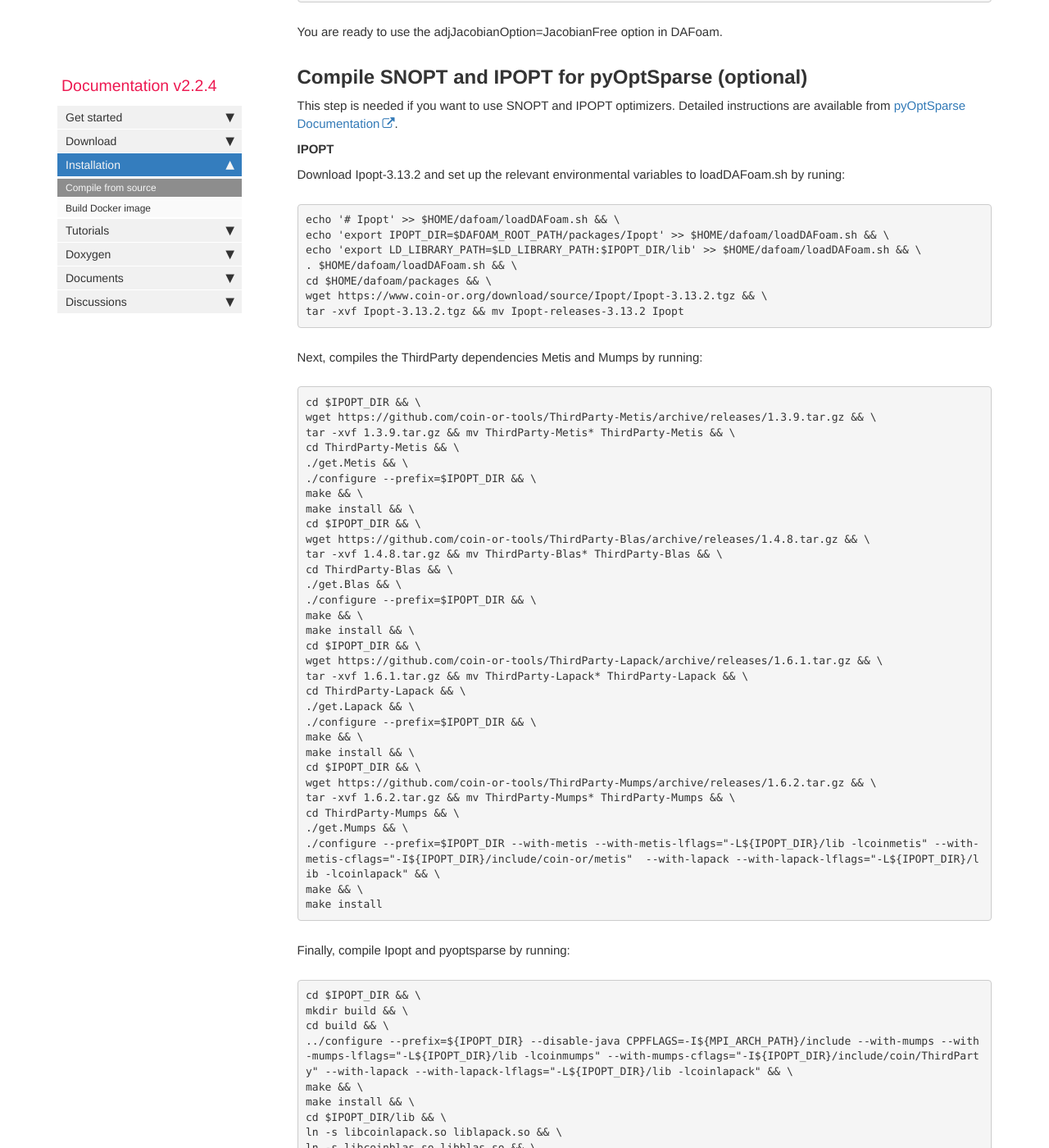
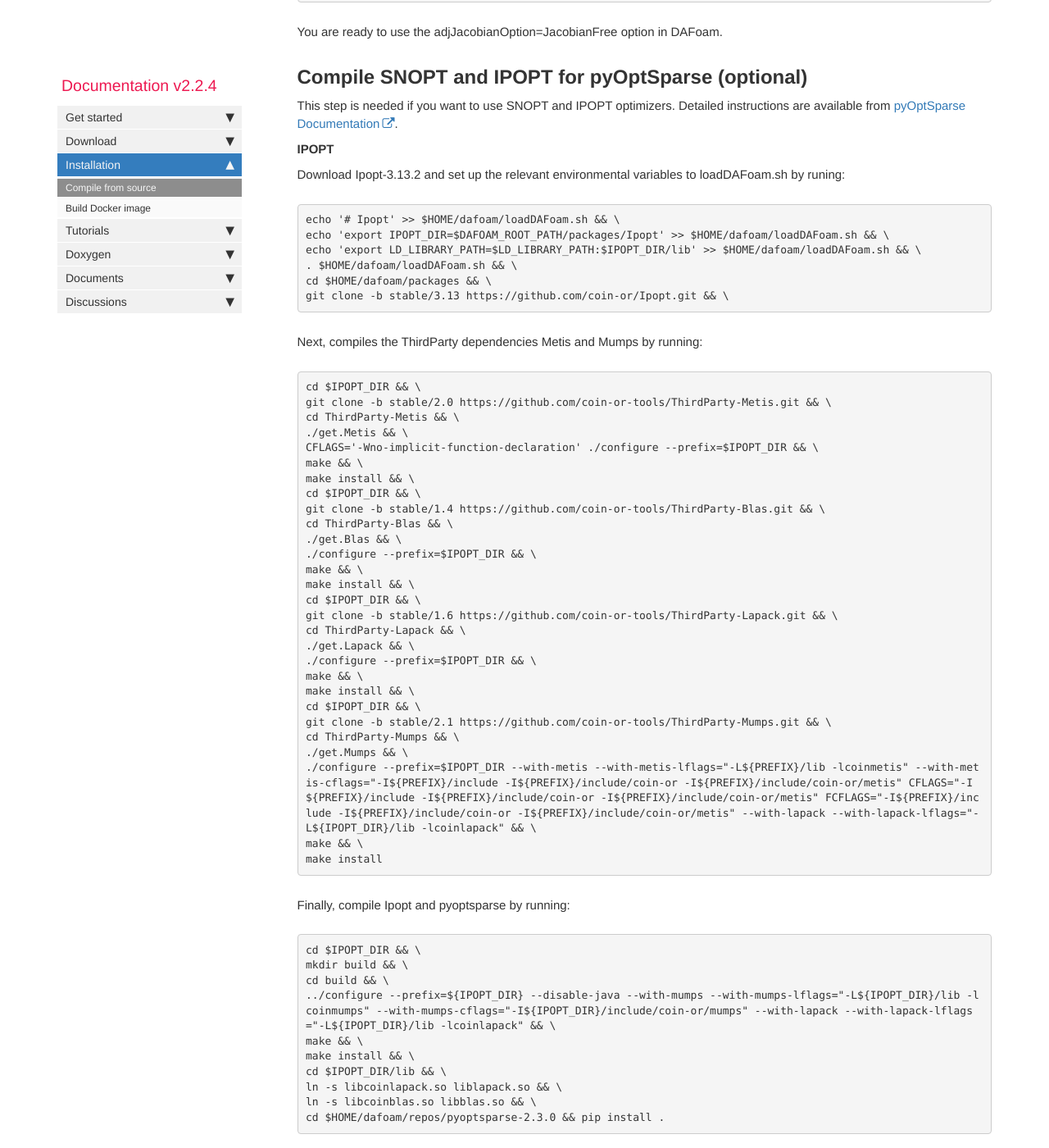
Before and after one commit to DAFoam/DAFoam.github.io, a Jekyll site: the page built from pages/mydoc/mydoc_installation_source.md, in a window 1280 px wide and 1400 px high, scrolled down 7948 px. Shown: the whole window at 82% size. Built offline with Jekyll 4.4.1, drawn with Linux system fonts in a browser that asks for light colours; comment, search, counter and statistics services are not loaded; some of the changed text lies outside the part shown.

Commit message:
content update

```diff
--- a/pages/mydoc/mydoc_installation_source.md
+++ b/pages/mydoc/mydoc_installation_source.md
@@ -24,7 +24,7 @@ Run this on terminal to install prerequisites:
 
 <pre>
 sudo apt-get update && \
-sudo apt-get install -y build-essential flex bison cmake zlib1g-dev libboost-system-dev libboost-thread-dev libreadline-dev libncurses-dev libxt-dev freeglut3-dev texinfo libscotch-dev libcgal-dev gfortran swig wget vim cmake-curses-gui libfl-dev apt-utils libibverbs-dev ca-certificates pkg-config --no-install-recommends
+sudo apt-get install -y build-essential flex bison cmake zlib1g-dev libboost-system-dev libboost-thread-dev libreadline-dev libncurses-dev libxt-dev freeglut3-dev texinfo libscotch-dev libcgal-dev gfortran swig wget git vim cmake-curses-gui libfl-dev apt-utils libibverbs-dev ca-certificates pkg-config --no-install-recommends
 </pre>
 
 ## **Root folder**
@@ -367,43 +367,38 @@ echo 'export IPOPT_DIR=$DAFOAM_ROOT_PATH/packages/Ipopt' >> $HOME/dafoam/loadDAF
 echo 'export LD_LIBRARY_PATH=$LD_LIBRARY_PATH:$IPOPT_DIR/lib' >> $HOME/dafoam/loadDAFoam.sh && \
 . $HOME/dafoam/loadDAFoam.sh && \
 cd $HOME/dafoam/packages && \
-wget https://www.coin-or.org/download/source/Ipopt/Ipopt-3.13.2.tgz && \
-tar -xvf Ipopt-3.13.2.tgz && mv Ipopt-releases-3.13.2 Ipopt
+git clone -b stable/3.13 https://github.com/coin-or/Ipopt.git && \
 </pre>
 
 Next, compiles the ThirdParty dependencies Metis and Mumps by running:
 
 <pre>
 cd $IPOPT_DIR && \
-wget https://github.com/coin-or-tools/ThirdParty-Metis/archive/releases/1.3.9.tar.gz && \
-tar -xvf 1.3.9.tar.gz && mv ThirdParty-Metis* ThirdParty-Metis && \
+git clone -b stable/2.0 https://github.com/coin-or-tools/ThirdParty-Metis.git && \
 cd ThirdParty-Metis && \
 ./get.Metis && \
-./configure --prefix=$IPOPT_DIR && \
+CFLAGS='-Wno-implicit-function-declaration' ./configure --prefix=$IPOPT_DIR && \
 make && \
 make install && \
 cd $IPOPT_DIR && \
-wget https://github.com/coin-or-tools/ThirdParty-Blas/archive/releases/1.4.8.tar.gz && \
-tar -xvf 1.4.8.tar.gz && mv ThirdParty-Blas* ThirdParty-Blas && \
+git clone -b stable/1.4 https://github.com/coin-or-tools/ThirdParty-Blas.git && \
 cd ThirdParty-Blas && \
 ./get.Blas && \
 ./configure --prefix=$IPOPT_DIR && \
 make && \
 make install && \
 cd $IPOPT_DIR && \
-wget https://github.com/coin-or-tools/ThirdParty-Lapack/archive/releases/1.6.1.tar.gz && \
-tar -xvf 1.6.1.tar.gz && mv ThirdParty-Lapack* ThirdParty-Lapack && \
+git clone -b stable/1.6 https://github.com/coin-or-tools/ThirdParty-Lapack.git && \
 cd ThirdParty-Lapack && \
 ./get.Lapack && \
 ./configure --prefix=$IPOPT_DIR && \
 make && \
 make install && \
 cd $IPOPT_DIR && \
-wget https://github.com/coin-or-tools/ThirdParty-Mumps/archive/releases/1.6.2.tar.gz && \
-tar -xvf 1.6.2.tar.gz && mv ThirdParty-Mumps* ThirdParty-Mumps && \
+git clone -b stable/2.1 https://github.com/coin-or-tools/ThirdParty-Mumps.git && \
 cd ThirdParty-Mumps && \
 ./get.Mumps && \
-./configure --prefix=$IPOPT_DIR --with-metis --with-metis-lflags="-L${IPOPT_DIR}/lib -lcoinmetis" --with-metis-cflags="-I${IPOPT_DIR}/include/coin-or/metis"  --with-lapack --with-lapack-lflags="-L${IPOPT_DIR}/lib -lcoinlapack" && \
+./configure --prefix=$IPOPT_DIR --with-metis --with-metis-lflags="-L${PREFIX}/lib -lcoinmetis" --with-metis-cflags="-I${PREFIX}/include -I${PREFIX}/include/coin-or -I${PREFIX}/include/coin-or/metis" CFLAGS="-I${PREFIX}/include -I${PREFIX}/include/coin-or -I${PREFIX}/include/coin-or/metis" FCFLAGS="-I${PREFIX}/include -I${PREFIX}/include/coin-or -I${PREFIX}/include/coin-or/metis" --with-lapack --with-lapack-lflags="-L${IPOPT_DIR}/lib -lcoinlapack" && \
 make && \
 make install
 </pre>
@@ -414,7 +409,7 @@ Finally, compile Ipopt and pyoptsparse by running:
 cd $IPOPT_DIR && \
 mkdir build && \
 cd build && \
-../configure --prefix=${IPOPT_DIR} --disable-java CPPFLAGS=-I${MPI_ARCH_PATH}/include --with-mumps --with-mumps-lflags="-L${IPOPT_DIR}/lib -lcoinmumps" --with-mumps-cflags="-I${IPOPT_DIR}/include/coin/ThirdParty" --with-lapack --with-lapack-lflags="-L${IPOPT_DIR}/lib -lcoinlapack" && \
+../configure --prefix=${IPOPT_DIR} --disable-java --with-mumps --with-mumps-lflags="-L${IPOPT_DIR}/lib -lcoinmumps" --with-mumps-cflags="-I${IPOPT_DIR}/include/coin-or/mumps" --with-lapack --with-lapack-lflags="-L${IPOPT_DIR}/lib -lcoinlapack" && \
 make && \
 make install && \
 cd $IPOPT_DIR/lib && \
```
